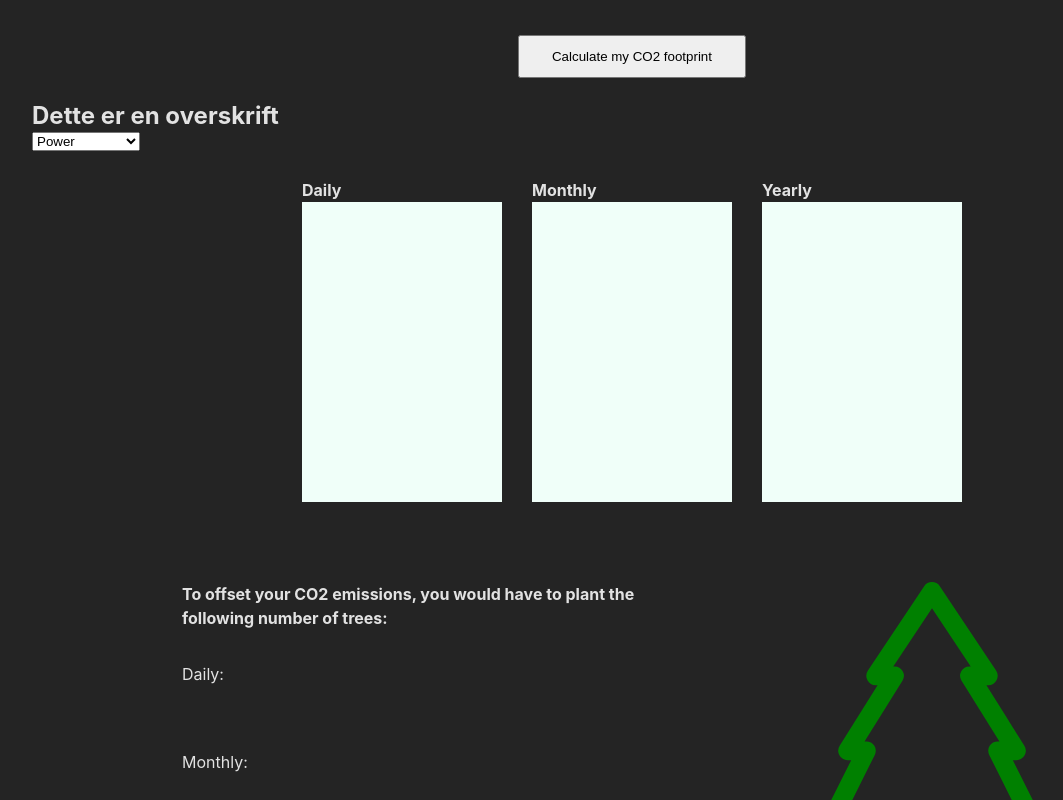
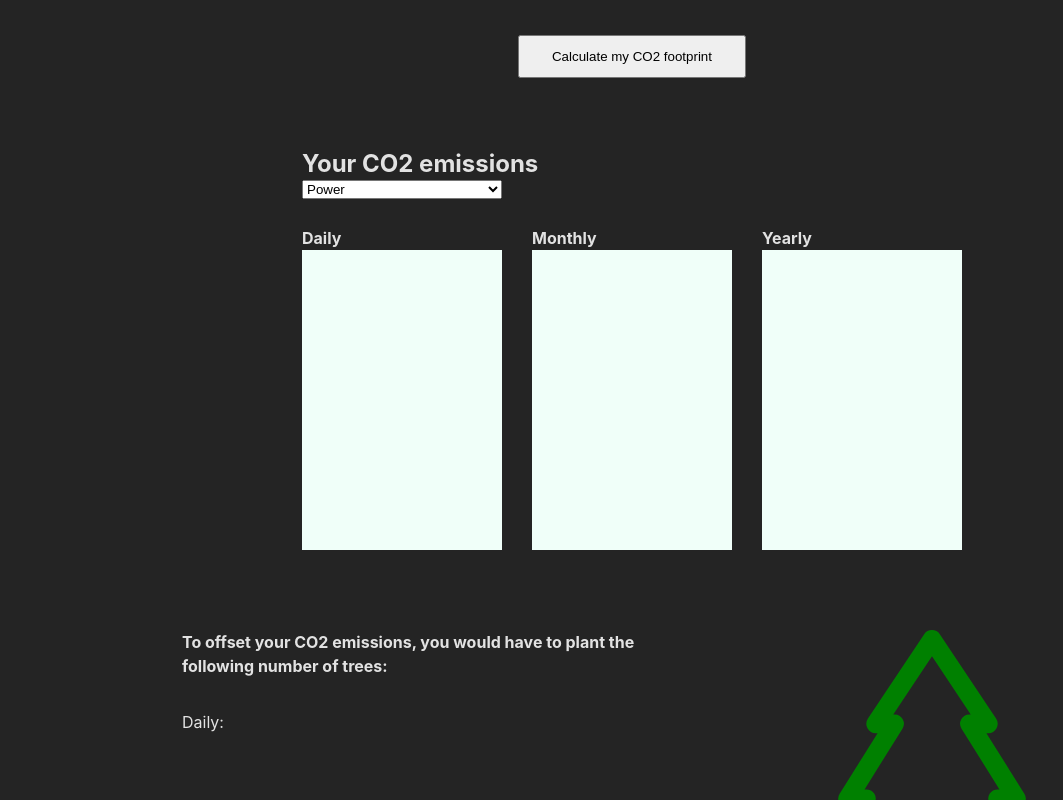
Before and after one commit to vlysium/advice-project, a React (Vite) app: page / in a window 1280 px wide. Shown: the part 1260-2060 px from the top of the page, without its empty margins (8-1071 px from the left). Built offline with nearby package versions, Linux system fonts and the light colour scheme.

Commit message:
results layout

```diff
--- a/src/components/Results.jsx
+++ b/src/components/Results.jsx
@@ -5,7 +5,7 @@ function Results() {
     <section id="results" className="max-width">
       <div className="visuel-results">
         <div className="result-text">
-          <h2>Dette er en overskrift</h2>
+          <h2>Your CO2 emissions</h2>
           <select name="visualisering" id="visualisering">
             <option value="power" defaultValue>
               Power
@@ -37,7 +37,7 @@ function Results() {
           <p>Yearly:</p>
         </article>
         <div className="tree-svg">
-         {/*  <img src="" alt="trees" /> */}
+          {/*  <img src="" alt="trees" /> */}
           <svg xmlns="http://www.w3.org/2000/svg" max-width="500" height="300" fill="green" class="bi bi-tree" viewBox="0 0 16 16">
             <path d="M8.416.223a.5.5 0 0 0-.832 0l-3 4.5A.5.5 0 0 0 5 5.5h.098L3.076 8.735A.5.5 0 0 0 3.5 9.5h.191l-1.638 3.276a.5.5 0 0 0 .447.724H7V16h2v-2.5h4.5a.5.5 0 0 0 .447-.724L12.31 9.5h.191a.5.5 0 0 0 .424-.765L10.902 5.5H11a.5.5 0 0 0 .416-.777l-3-4.5zM6.437 4.758A.5.5 0 0 0 6 4.5h-.066L8 1.401 10.066 4.5H10a.5.5 0 0 0-.424.765L11.598 8.5H11.5a.5.5 0 0 0-.447.724L12.69 12.5H3.309l1.638-3.276A.5.5 0 0 0 4.5 8.5h-.098l2.022-3.235a.5.5 0 0 0 .013-.507z" />
           </svg>
--- a/src/styles/results.scss
+++ b/src/styles/results.scss
@@ -1,10 +1,13 @@
 #results {
       //width: 660px;
+      padding-top: 3rem;
   .visuel-results {
     display: grid;
     grid-template-rows: 100px auto;
+    justify-content: center;
     .result-text{
         grid-row: 1/2;
+
     }
     .visuel {
       grid-row: 2/3;
@@ -13,7 +16,7 @@
     }
   }
   #visualisering {
-    max-width: 300px;
+    min-width: 200px;
   }
   .daily,
   .monthly,
@@ -28,6 +31,7 @@
 .tree-grid {
   display: grid;
   justify-items: center;
+  row-gap: 2rem;
   padding-top: 5rem;
   padding-bottom: 5rem;
   .tree-text {
```
